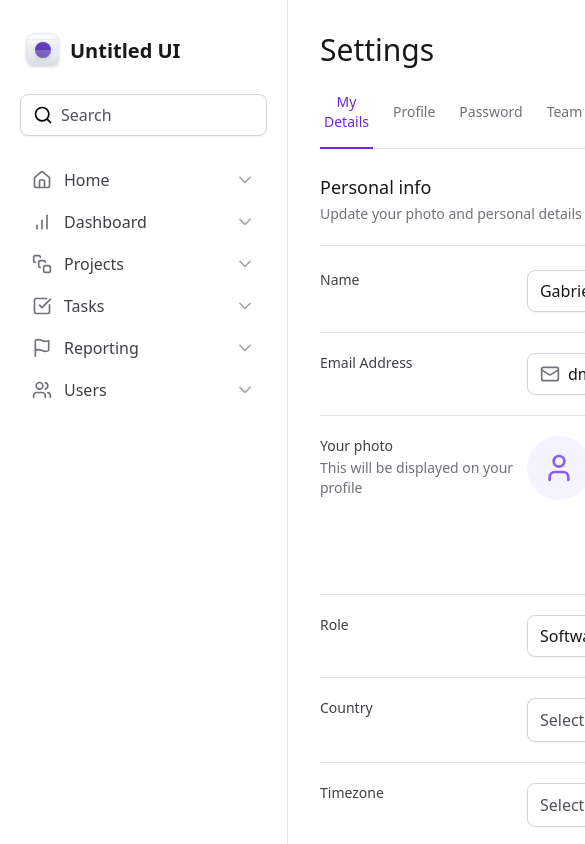
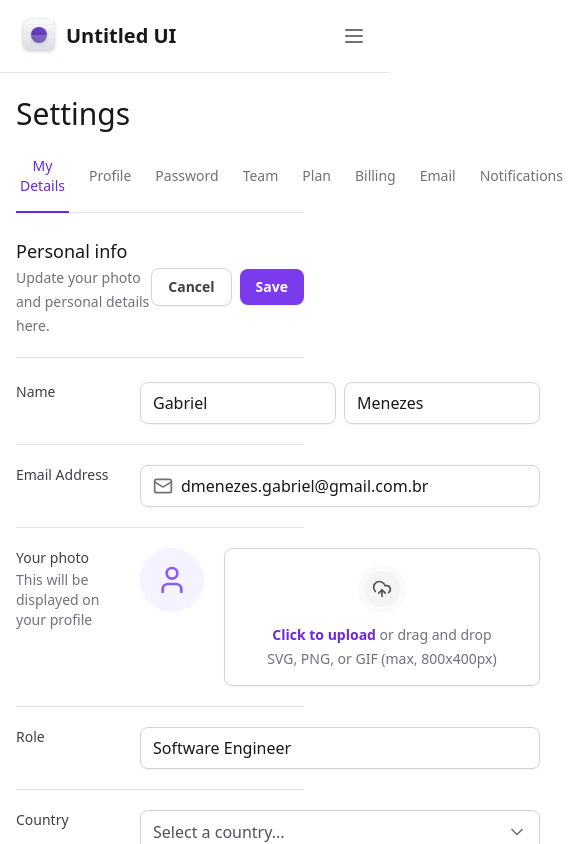
Before and after one commit to dmenezesgabriel/next-tailwind-ignite, a Next.js app: page / in a window 390 px wide. Shown: the top 844 px of the page, 585 px wide, since content can reach past the window. Built offline with nearby package versions, Linux system fonts and the light colour scheme.

Commit message:
refactor: add sidebar opening

```diff
--- a/package.json
+++ b/package.json
@@ -10,6 +10,7 @@
   },
   "dependencies": {
     "@formkit/auto-animate": "0.8.2",
+    "@radix-ui/react-collapsible": "1.1.2",
     "@radix-ui/react-select": "2.1.4",
     "@radix-ui/react-tabs": "1.1.2",
     "framer-motion": "11.15.0",
--- a/src/app/layout.tsx
+++ b/src/app/layout.tsx
@@ -28,7 +28,9 @@
       <body className={`${geistSans.variable} ${geistMono.variable}`}>
         <div className="grid min-h-screen grid-cols-app">
           <Sidebar />
-          <main className="px-8 pb-12 pt-8">{children}</main>
+          <main className="px-4 pb-12 pt-24 lg:col-start-2 lg:px-8 lg:pt-8">
+            {children}
+          </main>
         </div>
       </body>
     </html>
--- a/src/components/sidebar/index.tsx
+++ b/src/components/sidebar/index.tsx
@@ -1,3 +1,5 @@
+"use client";
+
 import {
   BarChart,
   CheckSquare,
@@ -5,6 +7,7 @@
   Flag,
   Home,
   LifeBuoy,
+  Menu,
   Search,
   SquareStack,
   Users,
@@ -14,15 +17,27 @@
 import { UsedSpaceWidget } from "./used-space-widget";
 import { Profile } from "./profile";
 import * as Input from "../input";
+import * as Collapsible from "@radix-ui/react-collapsible";
+import { Button } from "../button";
 
 export function Sidebar() {
   return (
-    <aside className="flex flex-col gap-6 border-r border-zinc-200 px-5 py-8">
+    <Collapsible.Root className="fixed left-0 right-0 top-0 z-20 flex flex-col gap-6 border-b border-zinc-200 bg-white p-4 data-[state=open]:bottom-0 lg:right-auto lg:w-80 lg:border-r lg:px-5 lg:py-8 lg:data-[state=closed]:bottom-0">
+      <div className="flex items-center justify-between">
         <Logo />
-
+        <Collapsible.Trigger className="lg:hidden" asChild>
+          <Button variant="ghost">
+            <Menu className="h-6 w-6" />
+          </Button>
+        </Collapsible.Trigger>
+      </div>
+      <Collapsible.Content
+        forceMount
+        className="flex flex-1 flex-col gap-6 data-[state=closed]:hidden lg:data-[state=closed]:flex"
+      >
         <Input.Root>
           <Input.Prefix>
-          <Search className="h-5 w-5" />
+            <Search className="h-5 w-5 to-zinc-500" />
           </Input.Prefix>
           <Input.Control placeholder="Search" />
         </Input.Root>
@@ -46,6 +61,7 @@
           <div className="h-px bg-zinc-200"></div>
           <Profile />
         </div>
-    </aside>
+      </Collapsible.Content>
+    </Collapsible.Root>
   );
 }
```
Also changed, not shown: 1 other file (tests, documents, lock files or other folders). Lines whose indentation alone changed are shown as unchanged.
